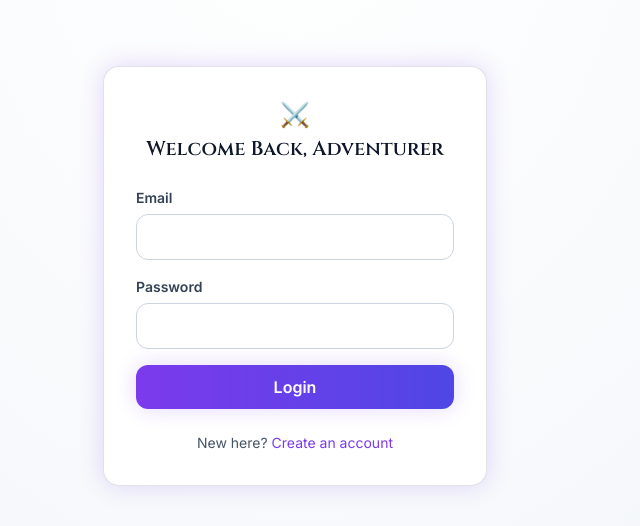
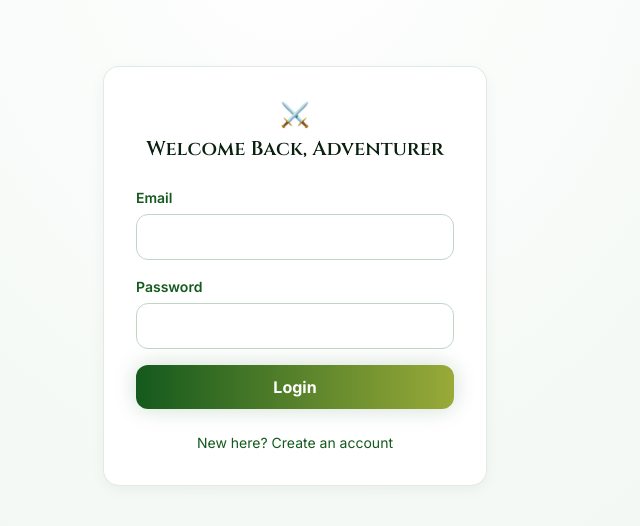
Before and after one commit to 01Harsh01/LifeRPG, a React (Vite) app in the folder frontend/: page /login in a window 1280 px wide. Shown: the part 124-650 px from the top of the page, without its empty margins (345-985 px from the left). Built offline with nearby package versions, Linux system fonts and the light colour scheme; no server answers; the HTML template or start-up script is replaced by a standard one.

Commit message:
feat(theme): apply curated forest RPG palette (--evergreen, --dark-spruce, --lime-moss, --pale-amber, --icy-blue) with high text contrast

```diff
--- a/frontend/src/index.css
+++ b/frontend/src/index.css
@@ -3,48 +3,59 @@
 @tailwind utilities;
 
 @layer base {
-  /* Default Dark Mode */
+  /* Curated Forest RPG Palette Tokens */
+  :root {
+    --evergreen: #0a210f;
+    --dark-spruce: #14591d;
+    --lime-moss: #99aa38;
+    --pale-amber: #e1e289;
+    --icy-blue: #acd2ed;
+  }
+
+  /* Default Dark Mode (Evergreen Forest Night) */
   :root,
   html.dark {
-    --bg-primary: #0b0b14;
-    --bg-gradient: radial-gradient(ellipse at top, #16162a 0%, #0b0b14 65%);
-    --bg-surface: #12121e;
-    --bg-surface2: #191927;
-    --border-color: rgba(255, 255, 255, 0.09);
-    --text-primary: #f8fafc;
-    --text-secondary: #94a3b8;
-    --text-muted: #64748b;
-    --input-bg: rgba(255, 255, 255, 0.05);
-    --input-border: rgba(255, 255, 255, 0.14);
-    --card-shadow: 0 4px 20px -2px rgba(0, 0, 0, 0.5);
-    --color-arcane: 139 92 246; /* #8b5cf6 */
-    --color-arcane2: 99 102 241; /* #6366f1 */
-    --glow-color: rgba(139, 92, 246, 0.35);
+    --bg-primary: #0a210f;
+    --bg-gradient: radial-gradient(ellipse at top, #14591d 0%, #0a210f 70%);
+    --bg-surface: #0e2614;
+    --bg-surface2: #13331b;
+    --border-color: rgba(172, 210, 237, 0.14);
+    --text-primary: #f4f8f4;
+    --text-secondary: #acd2ed;
+    --text-muted: #8ca38f;
+    --input-bg: rgba(10, 33, 15, 0.65);
+    --input-border: rgba(153, 170, 56, 0.28);
+    --card-shadow: 0 8px 24px -4px rgba(0, 0, 0, 0.6);
+    --color-arcane: 153 170 56; /* Lime Moss */
+    --color-arcane2: 20 89 29; /* Dark Spruce */
+    --glow-color: rgba(153, 170, 56, 0.35);
+    --gold-color: #e1e289; /* Pale Amber */
   }
 
-  /* Bright Light Mode - High Contrast & Crystal Clear Text */
+  /* Bright Clean Light Mode - Deep Evergreen & Dark Spruce Text */
   html.light {
-    --bg-primary: #f8fafc;
-    --bg-gradient: radial-gradient(ellipse at top, #ffffff 0%, #f1f5f9 100%);
+    --bg-primary: #f6faf7;
+    --bg-gradient: radial-gradient(ellipse at top, #ffffff 0%, #edf5ef 100%);
     --bg-surface: #ffffff;
-    --bg-surface2: #f8fafc;
-    --border-color: rgba(15, 23, 42, 0.12);
-    --text-primary: #0f172a; /* Deep Slate 900 */
-    --text-secondary: #334155; /* Slate 700 */
-    --text-muted: #64748b; /* Slate 500 */
+    --bg-surface2: #f2f8f3;
+    --border-color: rgba(20, 89, 29, 0.12);
+    --text-primary: #0a210f; /* Deep Evergreen - 100% visible, sharp contrast */
+    --text-secondary: #14591d; /* Dark Spruce */
+    --text-muted: #3f5943;
     --input-bg: #ffffff;
-    --input-border: #cbd5e1;
-    --card-shadow: 0 4px 18px -2px rgba(15, 23, 42, 0.08);
-    --color-arcane: 124 58 237; /* Vibrant Violet */
-    --color-arcane2: 79 70 229; /* Royal Indigo */
-    --glow-color: rgba(124, 58, 237, 0.2);
+    --input-border: #c2d6c6;
+    --card-shadow: 0 4px 18px -2px rgba(10, 33, 15, 0.07);
+    --color-arcane: 20 89 29; /* Dark Spruce */
+    --color-arcane2: 120 135 38; /* Rich Lime Moss */
+    --glow-color: rgba(20, 89, 29, 0.2);
+    --gold-color: #b59b24; /* Amber Gold */
   }
 
   * {
-    scrollbar-color: #6366f1 #12121e;
+    scrollbar-color: #99aa38 #0a210f;
   }
   html.light * {
-    scrollbar-color: #94a3b8 #f1f5f9;
+    scrollbar-color: #14591d #edf5ef;
   }
 
   body {
@@ -55,7 +66,7 @@
   }
 
   :focus-visible {
-    outline: 2px solid #e8b64f;
+    outline: 2px solid var(--lime-moss);
     outline-offset: 2px;
   }
 }
@@ -72,10 +83,10 @@
   .card-glow {
     @apply card;
     box-shadow: 0 0 24px var(--glow-color);
-    border-color: rgb(var(--color-arcane) / 0.35);
+    border-color: rgb(var(--color-arcane) / 0.4);
   }
   .btn-primary {
-    @apply inline-flex items-center justify-center gap-2 rounded-xl bg-gradient-to-r from-arcane to-arcane2 px-5 py-2.5 font-semibold text-white shadow-glow transition-transform hover:scale-[1.02] active:scale-[0.98] disabled:opacity-50 disabled:pointer-events-none;
+    @apply inline-flex items-center justify-center gap-2 rounded-xl bg-gradient-to-r from-darkSpruce to-limeMoss px-5 py-2.5 font-bold text-white shadow-glow transition-transform hover:scale-[1.02] active:scale-[0.98] disabled:opacity-50 disabled:pointer-events-none;
   }
   .btn-secondary {
     @apply inline-flex items-center justify-center gap-2 rounded-xl border px-5 py-2.5 font-semibold transition;
@@ -84,10 +95,10 @@
     color: var(--text-primary);
   }
   .btn-secondary:hover {
-    filter: brightness(1.1);
+    filter: brightness(1.12);
   }
   .btn-gold {
-    @apply inline-flex items-center justify-center gap-2 rounded-xl bg-gradient-to-r from-gold to-yellow-500 px-5 py-2.5 font-semibold text-slate-900 shadow-goldGlow transition-transform hover:scale-[1.02] active:scale-[0.98] disabled:opacity-50 disabled:pointer-events-none;
+    @apply inline-flex items-center justify-center gap-2 rounded-xl bg-gradient-to-r from-paleAmber to-limeMoss px-5 py-2.5 font-bold text-evergreen shadow-goldGlow transition-transform hover:scale-[1.02] active:scale-[0.98] disabled:opacity-50 disabled:pointer-events-none;
   }
   .input {
     width: 100%;
@@ -100,8 +111,8 @@
     transition: border-color 0.2s, box-shadow 0.2s;
   }
   .input:focus {
-    border-color: rgb(var(--color-arcane));
-    box-shadow: 0 0 0 2px rgb(var(--color-arcane) / 0.2);
+    border-color: var(--lime-moss);
+    box-shadow: 0 0 0 2px rgba(153, 170, 56, 0.25);
   }
   .label {
     display: block;
@@ -114,7 +125,7 @@
 
 /* Light mode high-contrast text and UI elements */
 html.light [class*="text-white"] {
-  color: #0f172a !important;
+  color: #0a210f !important;
 }
 html.light .btn-primary,
 html.light .btn-primary * {
@@ -122,56 +133,58 @@ html.light .btn-primary * {
 }
 html.light .btn-gold,
 html.light .btn-gold * {
-  color: #0f172a !important;
+  color: #0a210f !important;
 }
 html.light [class*="text-slate-100"] {
-  color: #0f172a !important;
+  color: #0a210f !important;
 }
 html.light [class*="text-slate-200"] {
-  color: #1e293b !important;
+  color: #0a210f !important;
 }
 html.light [class*="text-slate-300"] {
-  color: #334155 !important;
+  color: #14591d !important;
 }
 html.light [class*="text-slate-400"] {
-  color: #475569 !important;
+  color: #14591d !important;
 }
 html.light [class*="text-slate-500"] {
-  color: #64748b !important;
+  color: #3f5943 !important;
 }
 html.light aside,
 html.light nav {
-  background-color: rgba(255, 255, 255, 0.96) !important;
-  border-color: rgba(15, 23, 42, 0.1) !important;
+  background-color: rgba(255, 255, 255, 0.98) !important;
+  border-color: rgba(20, 89, 29, 0.1) !important;
 }
 html.light .card {
   background-color: #ffffff !important;
-  border-color: rgba(15, 23, 42, 0.12) !important;
+  background-image: none !important;
+  border-color: rgba(20, 89, 29, 0.12) !important;
+  box-shadow: 0 4px 16px -2px rgba(10, 33, 15, 0.06) !important;
 }
 html.light .divide-white\/5 > * {
-  border-color: rgba(15, 23, 42, 0.08) !important;
+  border-color: rgba(20, 89, 29, 0.08) !important;
 }
 html.light .border-white\/10,
 html.light .border-white\/5 {
-  border-color: rgba(15, 23, 42, 0.1) !important;
+  border-color: rgba(20, 89, 29, 0.1) !important;
 }
 html.light .bg-white\/5,
 html.light .bg-white\/10 {
-  background-color: rgba(15, 23, 42, 0.05) !important;
+  background-color: rgba(20, 89, 29, 0.04) !important;
 }
 html.light .bg-black\/20,
 html.light .bg-black\/30 {
-  background-color: rgba(15, 23, 42, 0.04) !important;
+  background-color: rgba(20, 89, 29, 0.04) !important;
 }
 html.light input,
 html.light textarea,
 html.light select {
   background-color: #ffffff !important;
-  border-color: #cbd5e1 !important;
-  color: #0f172a !important;
+  border-color: #c2d6c6 !important;
+  color: #0a210f !important;
 }
 html.light ::placeholder {
-  color: #64748b !important;
+  color: #5d7561 !important;
 }
 
 @media (prefers-reduced-motion: reduce) {
--- a/frontend/tailwind.config.js
+++ b/frontend/tailwind.config.js
@@ -5,20 +5,25 @@ export default {
   theme: {
     extend: {
       colors: {
-        void: "var(--bg-primary, #0b0b14)",
-        surface: "var(--bg-surface, #12121e)",
-        surface2: "var(--bg-surface2, #191927)",
-        gold: "#e8b64f",
-        arcane: "rgb(var(--color-arcane, 139 92 246) / <alpha-value>)",
-        arcane2: "rgb(var(--color-arcane2, 99 102 241) / <alpha-value>)",
+        void: "var(--bg-primary, #0a210f)",
+        surface: "var(--bg-surface, #0f2b16)",
+        surface2: "var(--bg-surface2, #14381e)",
+        evergreen: "#0a210f",
+        darkSpruce: "#14591d",
+        limeMoss: "#99aa38",
+        paleAmber: "#e1e289",
+        icyBlue: "#acd2ed",
+        gold: "var(--gold-color, #e1e289)",
+        arcane: "rgb(var(--color-arcane, 153 170 56) / <alpha-value>)",
+        arcane2: "rgb(var(--color-arcane2, 20 89 29) / <alpha-value>)",
       },
       fontFamily: {
         display: ["'Cinzel'", "serif"],
         body: ["'Inter'", "sans-serif"],
       },
       boxShadow: {
-        glow: "0 0 22px var(--glow-color, rgba(139, 92, 246, 0.35))",
-        goldGlow: "0 0 20px rgba(232, 182, 79, 0.35)",
+        glow: "0 0 22px var(--glow-color, rgba(153, 170, 56, 0.35))",
+        goldGlow: "0 0 20px rgba(225, 226, 137, 0.35)",
       },
       keyframes: {
         shimmer: {
```
Also changed, not shown: frontend/src/components/DailyMysteryChestCard.tsx (+30 -28 lines), frontend/src/components/StreakCalendarCard.tsx (+40 -40 lines).
